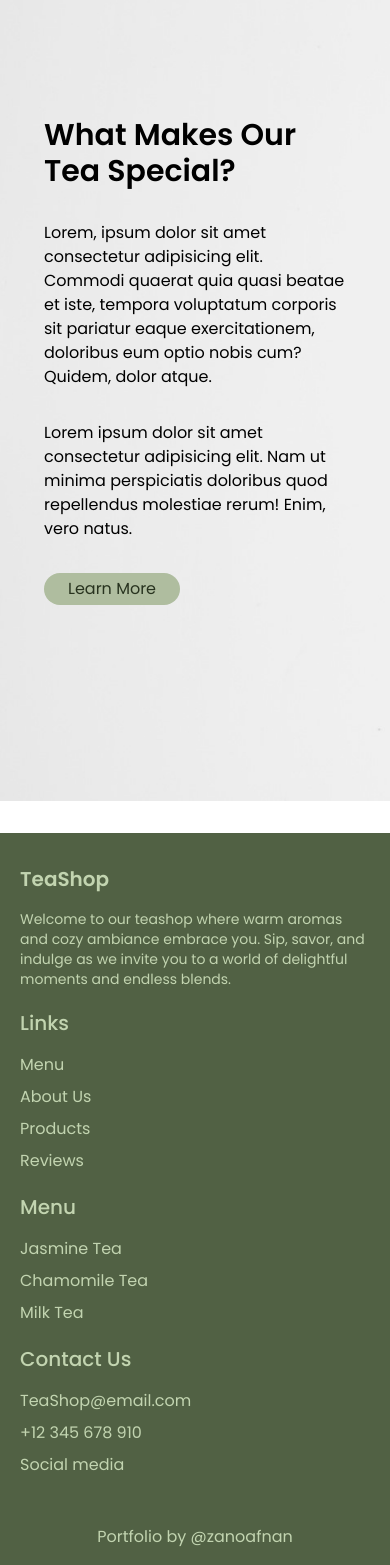
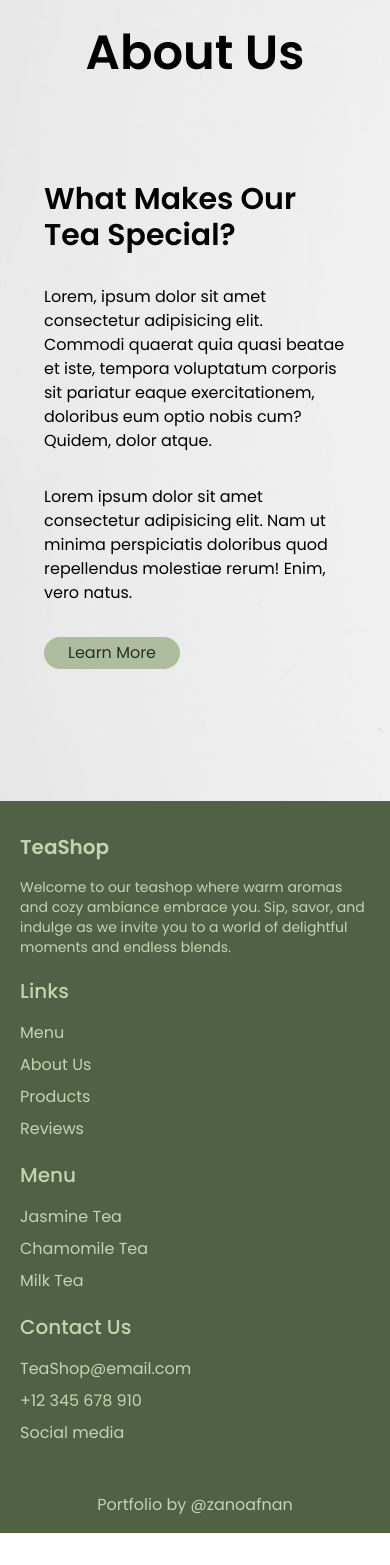
Before and after one commit to zanoafnan/Project-TeaShop-ReactJS, a React (Vite) app: page / in a window 390 px wide. Shown: the part 5857-7422 px from the top of the page. After the commit the page ends 7390 px from the top, so only its background shows below. Built offline with nearby package versions, Linux system fonts and the light colour scheme.

Commit message:
Fixing layouts

```diff
--- a/src/components/About.jsx
+++ b/src/components/About.jsx
@@ -4,8 +4,8 @@ import Button from "../layouts/Button";
 
 const About = () => {
   return (
-    <div className=" min-h-screen  flex flex-col items-center lg:justify-center lg:px-32 px-5 bg-about bg-cover ">
-      <h1 className="  font-semibold text-center text-5xl lg:mt- mb-12">About Us</h1>
+    <div className=" min-h-screen  flex flex-col  items-center justify-center lg:px-32 px-5 bg-about bg-cover ">
+      <h1 className="  font-semibold text-center text-5xl mt-1 mb-10">About Us</h1>
 
       <div className=" flex flex-col lg:flex-row items-center gap-12 mt-10">
 
--- a/src/components/Footer.jsx
+++ b/src/components/Footer.jsx
@@ -3,7 +3,7 @@ import { Link } from "react-scroll";
 
 const Footer = () => {
   return (
-    <div className=" bg-[#516144] text-[#c2d4b0] nrounded-t-3xl mt-8 md:mt-0">
+    <div className=" bg-[#516144] text-[#c2d4b0] nrounded-t-3xl m:mt-0">
       <div className="flex flex-col md:flex-row justify-between p-8 md:px-32 px-5">
         <div className=" w-full md:w-1/4">
           <h1 className=" font-semibold text-xl pb-4">TeaShop</h1>
@@ -120,7 +120,7 @@ const Footer = () => {
         <p>
           <p className="text-center py-4 ">
             <span className="">
-              Portfolio by <a href="https://github.com/zanoafnan" target="_blank" rel="noopener noreferrer" className="hover:text-[#dae6cf] transition-all cursor-pointer">@zanoafnan</a>
+              Portfolio by <a href="https://github.com/zanoafnan/Project-TeaShop-ReactJS" target="_blank" rel="noopener noreferrer" className="hover:text-[#dae6cf] transition-all cursor-pointer">@zanoafnan</a>
             </span>
           </p>
         </p>
```
Also changed, not shown: 1 other file (tests, documents, lock files or other folders).
